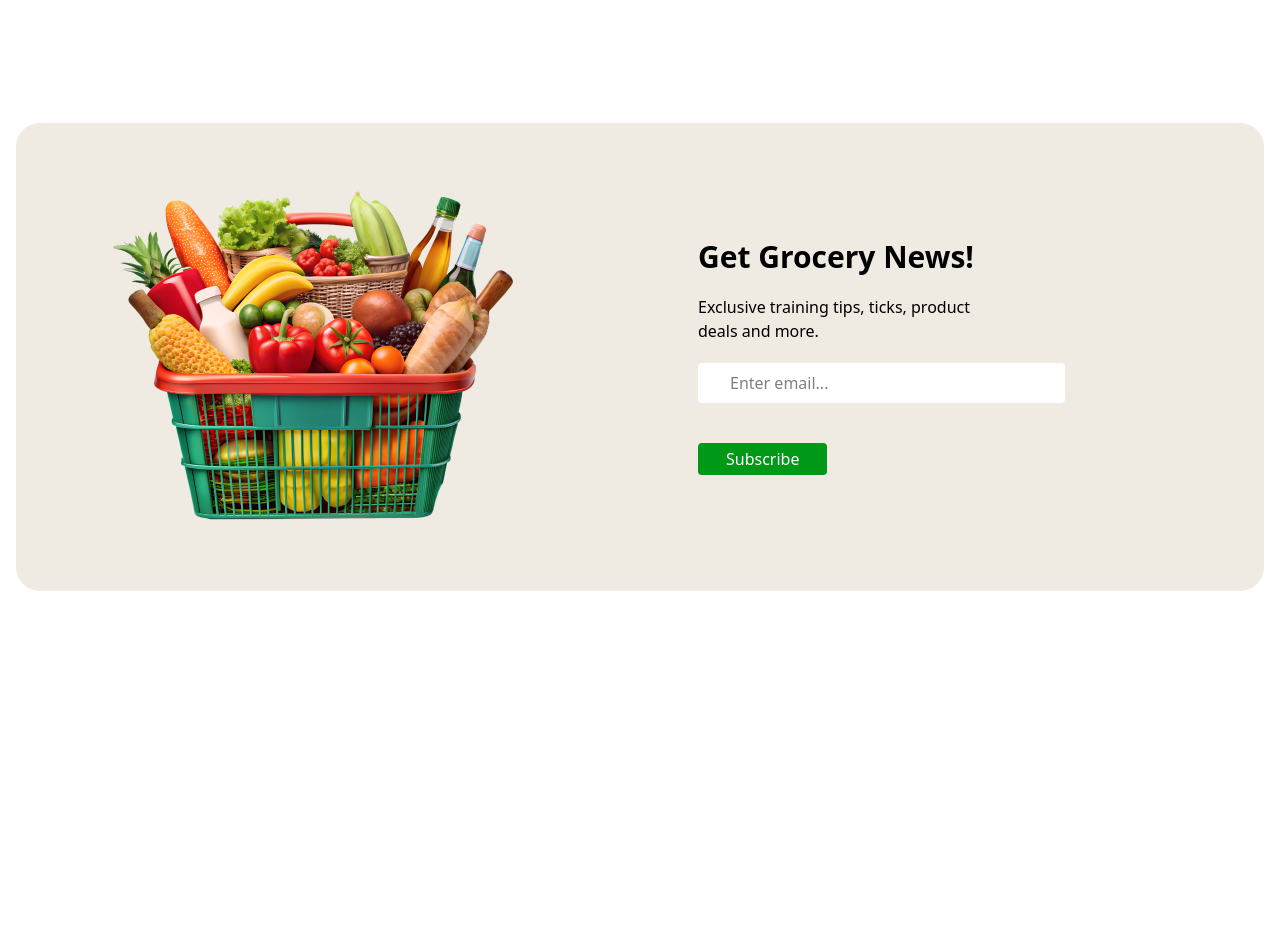
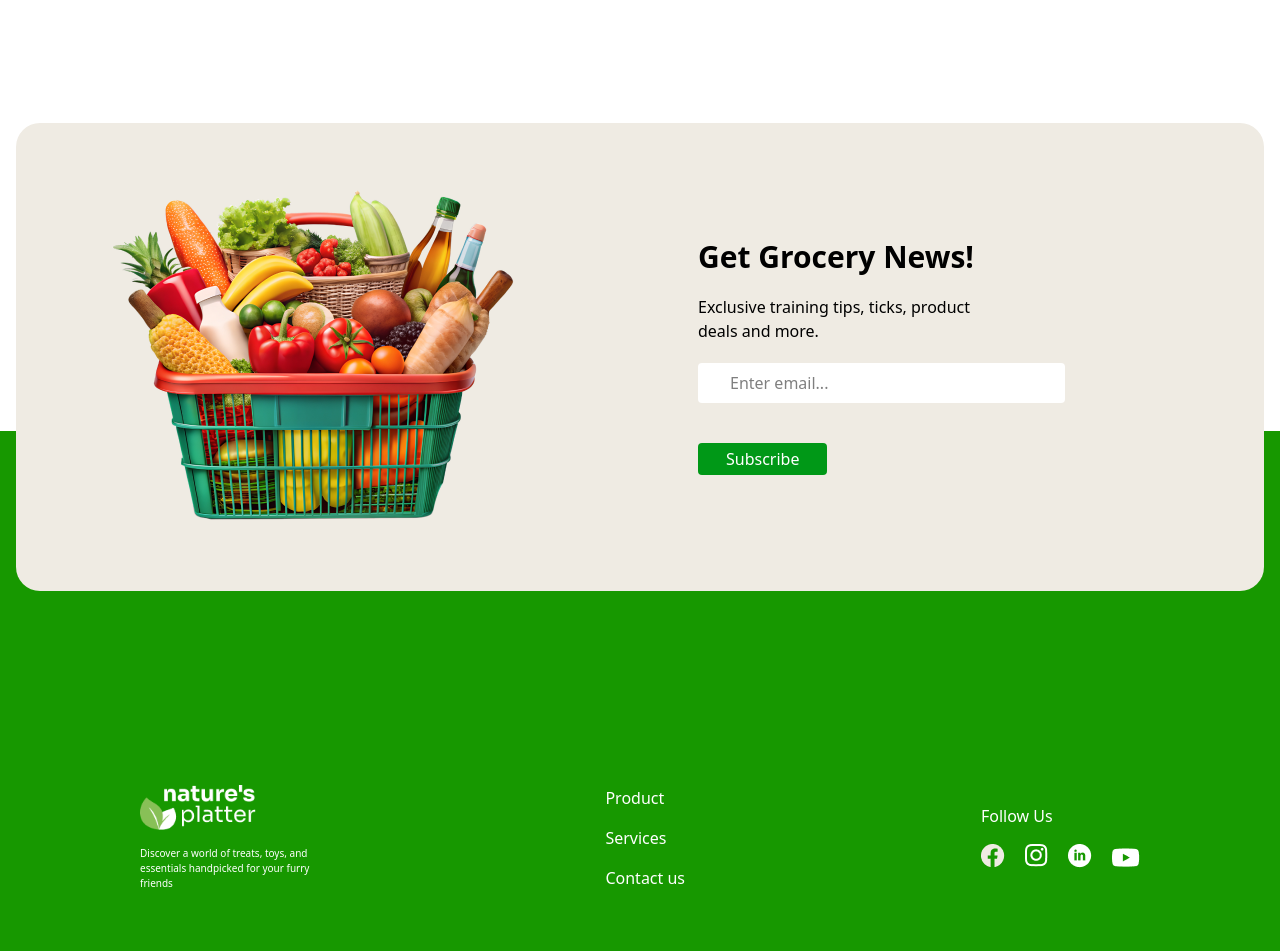
Before and after one commit to rohanislambd/Nature-s-Platter, a plain HTML site: page index.html in a window 1280 px wide. Shown: the part 2880-3831 px from the top of the page. Before the commit the page ends 3471 px from the top, so only its background shows below. Drawn offline with nearby package versions, Linux system fonts and the light colour scheme.

Commit message:
added footer section

```diff
--- a/index.html
+++ b/index.html
@@ -226,7 +226,7 @@
       </section>
 
        <!-- subscription section -->
-        <section class="mx-4">
+        <section class="mx-4 -mb-30 md:-mb-40 flex-col relative z-1">
           <div class="container md:mx-auto bg-[#EFEBE3] rounded-3xl">
             <div class=" xl:flex items-center py-15 xl:px-20 ">
               <div>
@@ -246,7 +246,30 @@
 
   </main>
   <footer>
-
+       <section class="min-h-130 bg-[#179800] px-7 md:px-35 text-white flex flex-col relative z-0">
+            <div class="md:flex justify-between items-center mt-auto pb-15">
+                <div>
+                  <img src="./assets/footer-logo.png" alt="" class="w-29">
+                  <p class=" text-[10px] pt-4">Discover a world of treats, toys, and <br> essentials handpicked for your furry <br> friends</p>
+                </div>
+                <div>
+                  <ul class=" space-y-4">
+                      <li><a href="">Product</a></li>
+                      <li><a href="">Services</a></li>
+                      <li><a href="">Contact us</a></li>
+                  </ul>
+                </div>
+                <div>
+                  <h4>Follow Us</h4>
+                   <ul class="flex space-x-5 pt-4">
+                        <li><a href=""><img src="./assets/fb.png" alt=""></a></li>
+                        <li><a href=""><img src="./assets/insta.png" alt=""></a></li>
+                        <li><a href=""><img src="./assets/link.png" alt=""></a></li>
+                        <li><a href=""><img src="./assets/yt.png" alt=""></a></li>
+                   </ul>
+                </div>
+            </div>
+       </section>
   </footer>
 
 </body>
```
Also changed, not shown: assets/fb.png (added), assets/insta.png (added), assets/link.png (added), assets/yt.png (added).
